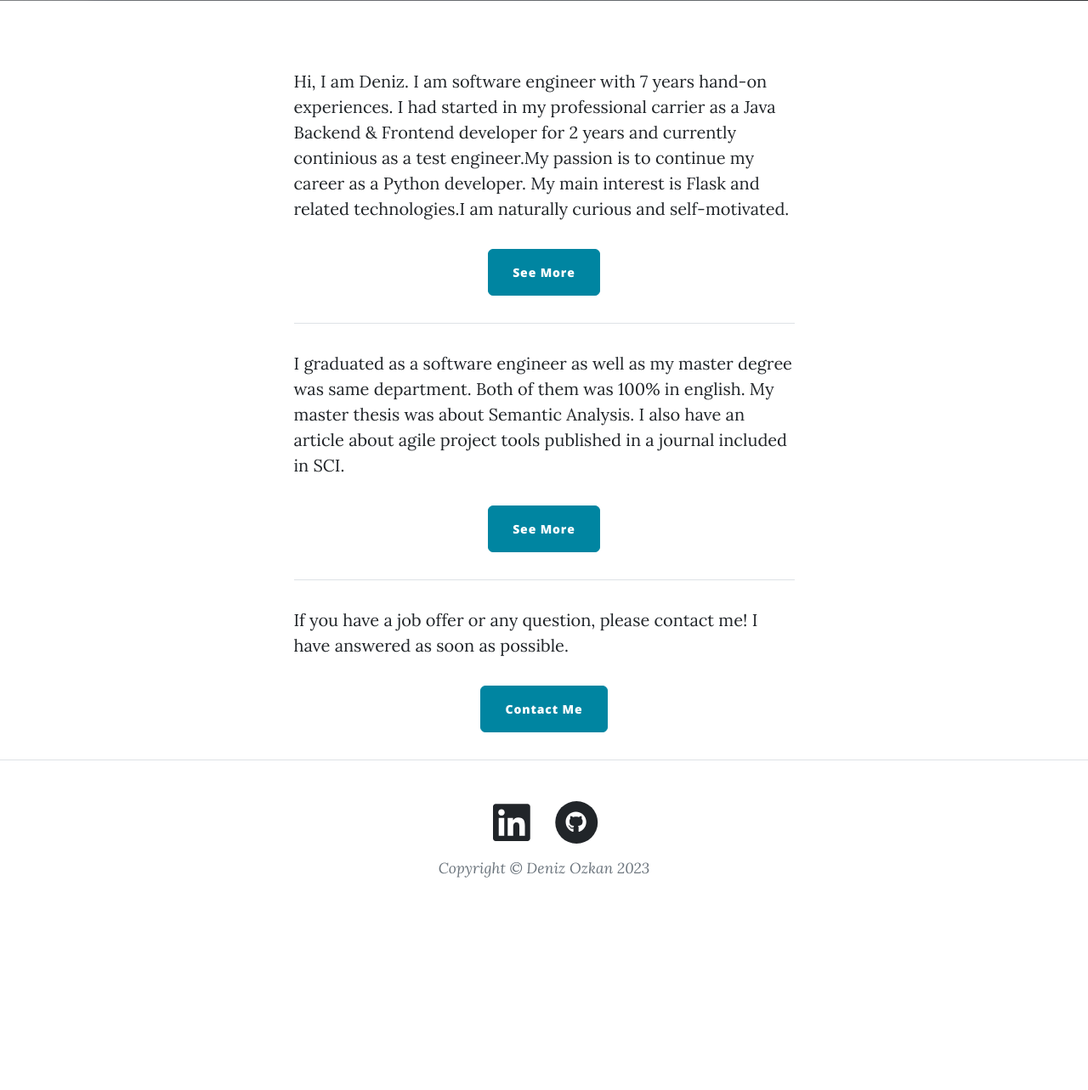
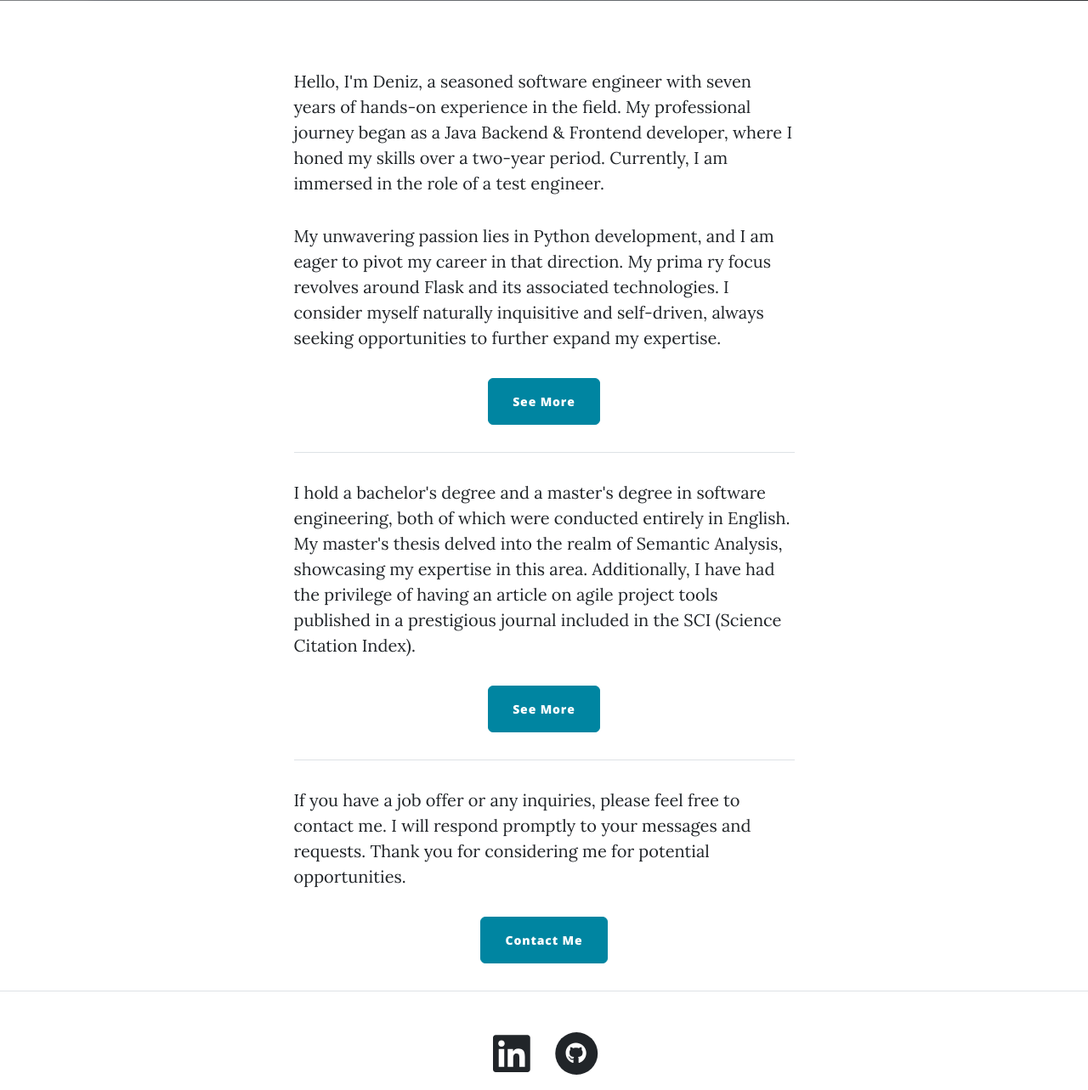
Before and after one commit to dozkanpro/dozkan.github.io, a Flask app: page / in a window 1280 px wide. Shown: the part 898-2181 px from the top of the page at 85% size. Before the commit the page ends 1931 px from the top, so only its background shows below. Run offline with Flask 2, Linux system fonts and the light colour scheme; some libraries are stand-ins or nearby versions.

Commit message:
Correct and update paragraphs.Also replace DataRequired with InputRequired validators

```diff
--- a/main.py
+++ b/main.py
@@ -1,8 +1,8 @@
 from flask import Flask, render_template
 from flask_bootstrap import Bootstrap5
 from flask_wtf import FlaskForm
-from wtforms import StringField, SubmitField
-from wtforms.validators import DataRequired, Length
+from wtforms import StringField, SubmitField, EmailField
+from wtforms.validators import Length, InputRequired, Email
 import smtplib
 import os
 
@@ -15,10 +15,10 @@ OWN_PASSWORD = os.environ.get('OWN_PASSWORD')
 
 
 class ContactForm(FlaskForm):
-    name = StringField('Name', validators=[DataRequired()])
-    email = StringField('Email Adress', validators=[DataRequired(), Length(min=6, max=35)])
+    name = StringField('Name', validators=[InputRequired("Please enter your name.")])
+    email = EmailField("Email Address", validators=[InputRequired("Please enter your email address."), Email("Please enter your email address.")])
     phone_number = StringField('Phone Number')
-    message = StringField('Message', validators=[DataRequired(), Length(min=15, max=100)])
+    message = StringField('Message', validators=[InputRequired("Please enter your message"), Length(min=15, max=100)])
     submit = SubmitField('Send')
 
 
--- a/templates/articles.html
+++ b/templates/articles.html
@@ -18,6 +18,12 @@
             <div class="container px-4 px-lg-5">
                 <div class="row gx-4 gx-lg-5 justify-content-center">
                     <div class="col-md-10 col-lg-8 col-xl-7">
+                        <p>During my graduate studies, I had the privilege of having two articles published,
+                            demonstrating my commitment to academic research and contributing to the body of knowledge
+                            in my field. These publications have enriched my understanding and skills, making me a
+                            well-rounded professional ready to take on new challenges in Python development.</p>
+                        <!-- Divider-->
+                        <hr class="my-4" />
                         <h2><a href="https://www.researchgate.net/publication/337635003_Agile_Project_Management_Tools_A_Brief_Comprative_View"> Agile Project Management Tools: A Brief Comparative View.</a></h2>
                         <p><b>Abstract:</b>
                             Agile methodologies are becoming popular in software development. Managers are required to understand project's progress and product quality without development documents. During Agile practices of the teams and organizations, Agile project management tools are frequently used. The use of such tools leads to achieving speed and efficiency, affects the quality of the software. The quality of final product is mostly related with to project management. Accordingly, the paper provides brief comparative perspective about the popular project management tools for agile projects. 16 popular Agile project management tools have been presented helping agile developers to plan and manage their tasks in an efficient manner. Taiga, Axosoft, Agielan, Planbox are more appropriate for start-up projects. The most twitted and most appreciated tools are reported as Jira, Trello, and VersionOne. SpiraTeam by Inflectra and Pivotal Tracker are other pricing and popular agile tools, providing flexibility to Agile developers and increase collaboration among team members.</p>
--- a/templates/index.html
+++ b/templates/index.html
@@ -28,20 +28,24 @@
         <div class="container px-4 px-lg-5">
             <div class="row gx-4 gx-lg-5 justify-content-center">
                 <div class="col-md-10 col-lg-8 col-xl-7">
-                    <p >Hi, I am Deniz. I am software engineer with 7 years hand-on experiences.
-                        I had started in my professional carrier as a Java Backend & Frontend developer for 2
-                        years and currently continious as a test engineer.My passion is to continue my career as
-                        a Python developer. My main interest is Flask and related technologies.I am naturally curious
-                        and self-motivated.</p>
+                    <p>Hello, I'm Deniz, a seasoned software engineer with seven years of hands-on experience in the
+                        field. My professional journey began as a Java Backend & Frontend developer, where I honed my
+                        skills over a two-year period. Currently, I am immersed in the role of a test engineer.</p>
+
+                    <p>My unwavering passion lies in Python development, and I am eager to pivot my career in that
+                        direction. My prima ry focus revolves around Flask and its associated technologies. I consider
+                        myself naturally inquisitive and self-driven, always seeking opportunities to further expand my
+                        expertise.</p>
                     <p class="text-center">
                         <a href="{{ url_for('about') }}" class="btn btn-primary"><i class="bi bi-plus-circle"></i> See More
                         </a>
                     </p>
                     <!-- Divider-->
                     <hr class="my-4" />
-                    <p >I graduated as a software engineer as well as my master degree was same department. Both of them
-                        was 100% in english. My master thesis was about Semantic Analysis. I also have an article about
-                        agile project tools published in a journal included in SCI.
+                    <p >I hold a bachelor's degree and a master's degree in software engineering, both of which were
+                        conducted entirely in English. My master's thesis delved into the realm of Semantic Analysis,
+                        showcasing my expertise in this area. Additionally, I have had the privilege of having an
+                        article on agile project tools published in a prestigious journal included in the SCI (Science Citation Index).
                         </p>
                     <p class="text-center">
                         <a href="{{ url_for('articles') }}" class="btn btn-primary"><i class="bi bi-plus-circle"></i> See More
@@ -49,7 +53,8 @@
                     </p>
                     <!-- Divider-->
                     <hr class="my-4" />
-                    <p >If you have a job offer or any question, please contact me! I have answered as soon as possible.
+                    <p >If you have a job offer or any inquiries, please feel free to contact me. I will respond
+                        promptly to your messages and requests. Thank you for considering me for potential opportunities.
                         </p>
                     <p class="text-center">
                         <a href="{{ url_for('contact') }}" class="btn btn-primary"><i class="bi bi-plus-circle"></i> Contact Me
```
Also changed, not shown: templates/about.html (+9 -4 lines).
